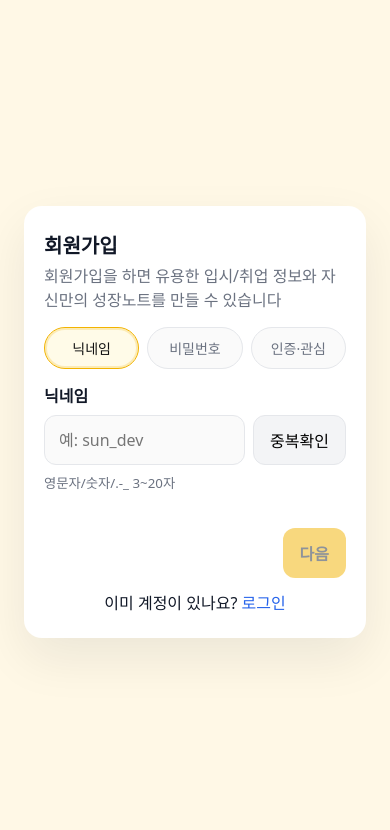
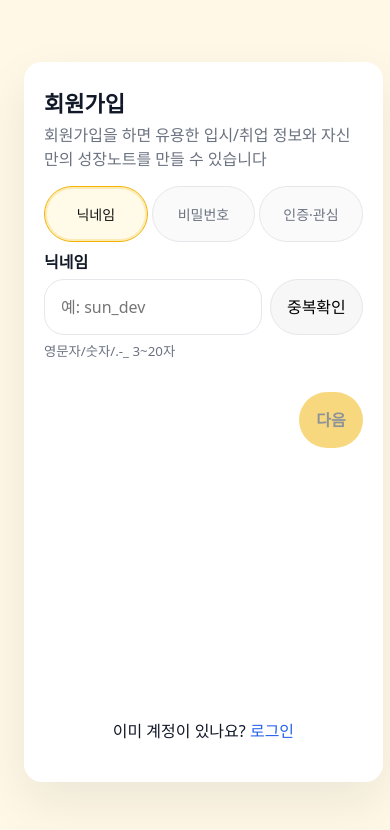
Before and after one commit to Dasom627/aLinkON, a plain HTML site: page HTML/Register/register.html in a window 390 px wide. Drawn offline with Linux system fonts and the light colour scheme.

Commit message:
style: 스타일 변경

```diff
--- a/CSS/Register/register.css
+++ b/CSS/Register/register.css
@@ -1,111 +1,266 @@
+/* =============== LinkON Register – Clean Reset CSS =============== */
 :root{
+  /* 색상 토큰 */
   --bg:#fff8e6;
   --card:#ffffff;
   --text:#111827;
   --muted:#6b7280;
   --border:#e5e7eb;
-  --brand:#f2b300; /* LinkON 노랑 느낌 */
+  --brand:#f2b300;      /* LinkON yellow */
   --brand-ink:#1f2937;
   --focus:#2563eb;
   --shadow:0 20px 50px rgba(17,24,39,.08);
+
+  /* 폼 토큰(기본) */
+  --field-h:56px;
+  --field-radius:20px;
+  --field-pad-x:16px;
+
+  /* 레이아웃 */
+  --card-h:min(720px, calc(100svh - 48px)); /* 모든 스텝 카드 높이 */
 }
 
-*{box-sizing:border-box}
-html,body{height:100%}
+*{ box-sizing:border-box; }
+html,body{ height:100%; }
 body{
   margin:0;
   font-family:system-ui,-apple-system,Segoe UI,Roboto,Apple SD Gothic Neo,Pretendard,Arial,sans-serif;
   color:var(--text);
   background:var(--bg);
+  overflow-x:hidden; /* 가로 스크롤 차단 */
 }
 
-/* 스크롤 없이 1화면 레이아웃 */
+/* ===== 화면 컨테이너 ===== */
 .screen{
   min-height:100svh;
   display:grid;
   place-items:center;
   padding:24px;
-  overflow:hidden;
 }
+
+/* ===== 카드(흰 배경) ===== */
 .card{
-  width:min(920px, 100%);
+  width: clamp(320px, 92vw, 920px);
+  height: var(--card-h);               /* 모든 스텝 동일 높이 */
   background:var(--card);
   border-radius:18px;
   box-shadow:var(--shadow);
   padding:24px clamp(20px, 3vw, 36px);
+
+  /* 헤더 / 스텝 / 패널 / 액션 / 푸터 */
   display:grid;
-  grid-template-rows:auto auto 1fr auto;
-  max-height:calc(100svh - 48px);
+  grid-template-rows: auto auto 1fr auto auto;
+  overflow:hidden;                      /* 내부만 스크롤 허용 */
 }
 
-.header h1{margin:0 0 4px; font-size:clamp(20px, 3.6vw, 28px)}
-.header .muted{color:var(--muted); margin:0 0 12px}
+/* ===== 헤더 ===== */
+.header h1{
+  margin:0 0 4px;
+  font-size:clamp(22px, 3.6vw, 30px);
+}
+.header .muted{
+  margin:0 0 12px;
+  color:var(--muted);
+}
 
-/* 스텝 표시 */
+/* ===== 스텝 탭 ===== */
 .steps{
-  display:flex; gap:8px; list-style:none; padding:0; margin:4px 0 14px 0;
+  display:flex; gap:4px;
+  list-style:none; padding:0; margin:4px 0 7px 0;
 }
-.step{
-  flex:1; text-align:center; padding:10px 8px; font-size:14px;
-  border:1px solid var(--border); border-radius:999px; color:var(--muted);
-  background:#fafafa;
+.steps .step{
+  height:var(--field-h);
+  border-radius:999px;
+  display:flex; align-items:center; justify-content:center;
+  padding:0 var(--field-pad-x);
+  flex:1; text-align:center; font-size:14px;
+  border:1px solid var(--border);
+  color:var(--muted); background:#fafafa;
 }
-.step.is-active{ color:#111; border-color:var(--brand); box-shadow:inset 0 0 0 2px rgba(242,179,0,.22); background:#fffbe8; }
+.step.is-active{
+  color:#111; border-color:var(--brand);
+  box-shadow:inset 0 0 0 2px rgba(242,179,0,.22);
+  background:#fffbe8;
+}
 
-/* 패널(각 단계) – 화면에 맞게 */
+/* ===== 패널(각 단계) ===== */
 .panel{
   display:none;
-  overflow:hidden; /* 내부 스크롤도 막음 */
+  min-height:0;
+  overflow:hidden;
 }
 .panel.is-active{ display:block; }
 
+/* ===== 그리드 ===== */
 .grid{
-  display:grid; gap:14px;
+  display:grid; gap:12px;             /* 기본 간격 조절 */
   grid-template-columns: 1fr 1fr;
+  min-width:0;
 }
-@media (max-width: 720px){
+@media (max-width:900px){
   .grid{ grid-template-columns:1fr; }
 }
 
-.field{ display:flex; flex-direction:column; gap:8px; }
+/* ===== 공통 필드 ===== */
+.field{ display:flex; flex-direction:column; gap:6px; min-width:0; }
 .label{ font-weight:600; }
 .hint{ color:var(--muted); }
-.error{ color:#dc2626; min-height:1.2em; font-size:13px; }
-
-.with-button{ display:flex; gap:8px; }
-.with-button input{ flex:1; }
-
-input, select, button{
-  font:inherit;
-}
-input, select{
-  width:100%; padding:12px 14px; border-radius:12px; border:1px solid var(--border);
-  background:#fafafa; outline:none;
-}
-input:focus, select:focus{
-  border-color:var(--focus); box-shadow:0 0 0 3px rgba(37,99,235,.15);
-  background:#fff;
+.error{
+  color:#dc2626;
+  min-height:1.2em;
+  font-size:13px;
+  margin-bottom:2px;
+  line-height:1.25;
 }
 
+/* 인풋 기본 규칙 – checkbox는 제외! */
+input, select, button, textarea{ font:inherit; }
+input:not([type="checkbox"]),
+select, textarea{
+  height: var(--field-h);
+  width:100%;
+  padding:0 var(--field-pad-x);
+  border-radius: var(--field-radius);
+  line-height:1;
+  border:1px solid var(--border);
+  background:#fff; outline:none;
+  max-width:100%;
+}
+input:focus, select:focus, textarea:focus{
+  border-color:var(--focus);
+  box-shadow:0 0 0 3px rgba(37,99,235,.15);
+}
+textarea{
+  height:auto; min-height: var(--field-h);
+  resize: vertical;
+}
+
+/* 체크박스는 작게 */
+input[type="checkbox"]{
+  width:18px; height:18px; padding:0; border-radius:4px;
+}
+
+/* with-button(인증코드 라인 등) */
+.with-button{
+  display:grid; gap:8px;
+  grid-template-columns:1fr auto;
+  min-width:0;
+}
+.with-button input{ min-width:0; }
+
+/* ===== 버튼 ===== */
 .btn{
-  border-radius:12px; padding:12px 16px; border:1px solid transparent; cursor:pointer;
+  border-radius:var(--field-h);
+  padding:0 var(--field-pad-x);
+  border:1px solid transparent;
+  cursor:pointer;
+  height: var(--field-h);
+  line-height:1;
+  display:inline-flex; align-items:center; justify-content:center;
 }
 .btn.primary{ background:var(--brand); color:var(--brand-ink); font-weight:700; }
 .btn.primary:disabled{ opacity:.5; cursor:not-allowed; }
-.btn.secondary{ background:#f3f4f6; border-color:var(--border); }
+.btn.secondary{ background:#f7f7f7; border-color:var(--border); }
 .btn.light{ background:#fff; border:1px solid var(--border); }
 
-.actions{ display:flex; justify-content:flex-end; gap:10px; margin-top:12px; }
+/* ===== 액션 버튼 ===== */
+.actions{
+  display:flex; justify-content:flex-end; gap:8px;
+  padding-top:8px;
+}
 
-.agreements{ margin-top:8px; }
-.check{ display:flex; align-items:center; gap:10px; font-size:14px; }
-.check input{ width:18px; height:18px; }
+/* ===== 푸터 ===== */
+.footer{
+  text-align:center;
+  padding:4px 0 0;
+  margin-top:6px;
+}
+.link{ color:#2563eb; text-decoration:none; }
+.link:hover{ text-decoration:underline; }
 
-.footer{ margin-top:12px; text-align:center; }
-.link{ color:#2563eb; text-decoration:none; }
-.link:hover{text-decoration:underline}
+/* ===== 접근성 ===== */
+.sr-only{
+  position:absolute !important;
+  width:1px; height:1px; padding:0; margin:-1px;
+  overflow:hidden; clip:rect(0,0,0,0);
+  white-space:nowrap; border:0;
+}
 
-/* 스크린리더 전용 텍스트 */
-.sr-only{
-  position:absolute !important; width:1px; height:1px; padding:0; margin:-1px; overflow:hidden; clip:rect(0,0,0,0); white-space:nowrap; border:0;
+/* ===========================================================
+   Step 3 전용 "콤팩트 모드"
+   =========================================================== */
+.panel.step-3{
+  --field-h:44px;
+  --field-radius:14px;
+  --field-pad-x:12px;
+  font-size:15px;
 }
+
+/* Step3 전용 글자 크기 */
+.panel.step-3 .label{ font-size:14px; margin-bottom:2px; line-height:1.25; }
+.panel.step-3 .hint,
+.panel.step-3 .error{ font-size:12.5px; }
+
+/* Step3 인풋 축소 */
+.panel.step-3 input:not([type="checkbox"]),
+.panel.step-3 select,
+.panel.step-3 textarea{
+  height: var(--field-h);
+  padding: 0 var(--field-pad-x);
+  border-radius: var(--field-radius);
+  font-size:14px;
+}
+
+/* Step3 인증 라인 */
+.panel.step-3 .with-button{ gap:6px; }
+.panel.step-3 .with-button .btn{
+  height: var(--field-h);
+  padding:0 10px;
+  font-size:13px;
+  border-radius: calc(var(--field-h)/2);
+}
+
+/* Step3 필드 간격 */
+.panel.step-3 .grid{
+  grid-auto-flow: row dense;  /* 칸 밀착 */
+  gap:6px;
+}
+.panel.step-3 .field{ gap:3px; align-self:start; }
+.panel.step-3 .error{
+  margin-top:2px; margin-bottom:0; line-height:1.2;
+}
+
+/* 에러 바로 뒤 필드 거의 붙이기 */
+.panel.step-3 .error + .field{ margin-top:0; }
+
+/* Step3 agreements */
+.panel.step-3 .agreements{ margin-top:2px; }
+.panel.step-3 .agreements .check{
+  gap:6px; font-size:13.5px; line-height:1.3;
+  margin-top:2px;
+}
+.panel.step-3 .agreements .check label{ margin-top:1px; }
+
+/* Step3 액션 버튼 축소 */
+.panel.step-3 ~ .actions .btn{
+  height:42px; padding:0 14px; font-size:13px; border-radius:20px;
+}
+
+/* 겹침 방지 */
+.panel.step-3 .grid,
+.panel.step-3 .field,
+.panel.step-3 .with-button{ min-width:0; }
+
+/* --- 카드 안에서 스크롤 허용 + 페이지도 스크롤 허용 --- */
+.screen{ overflow:auto; }                 /* 페이지 자체도 필요시 스크롤 */
+.card{
+  overflow:auto;                          /* 카드 내부 스크롤 활성화 */
+  -webkit-overflow-scrolling: touch;      /* 모바일 부드러운 스크롤 */
+}
+
+/* 패널은 스크롤 막지 않도록 */
+.panel{ overflow: visible; }
+.panel.is-active{ overflow: visible; }
+
+/* 푸터가 하단에 가려지지 않도록 여유 */
+.footer{ padding: 12px 0 16px; }          /* 여백을 조금 더 */
```
